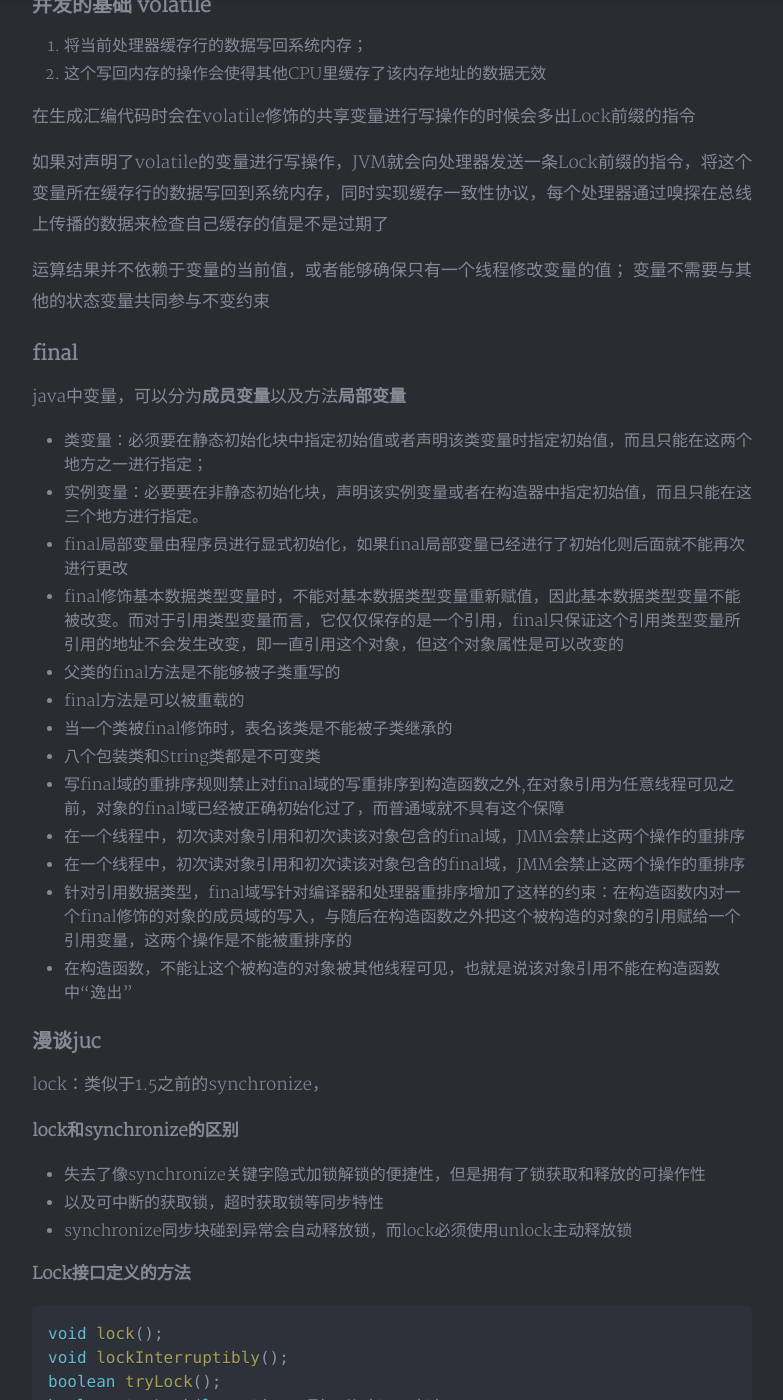
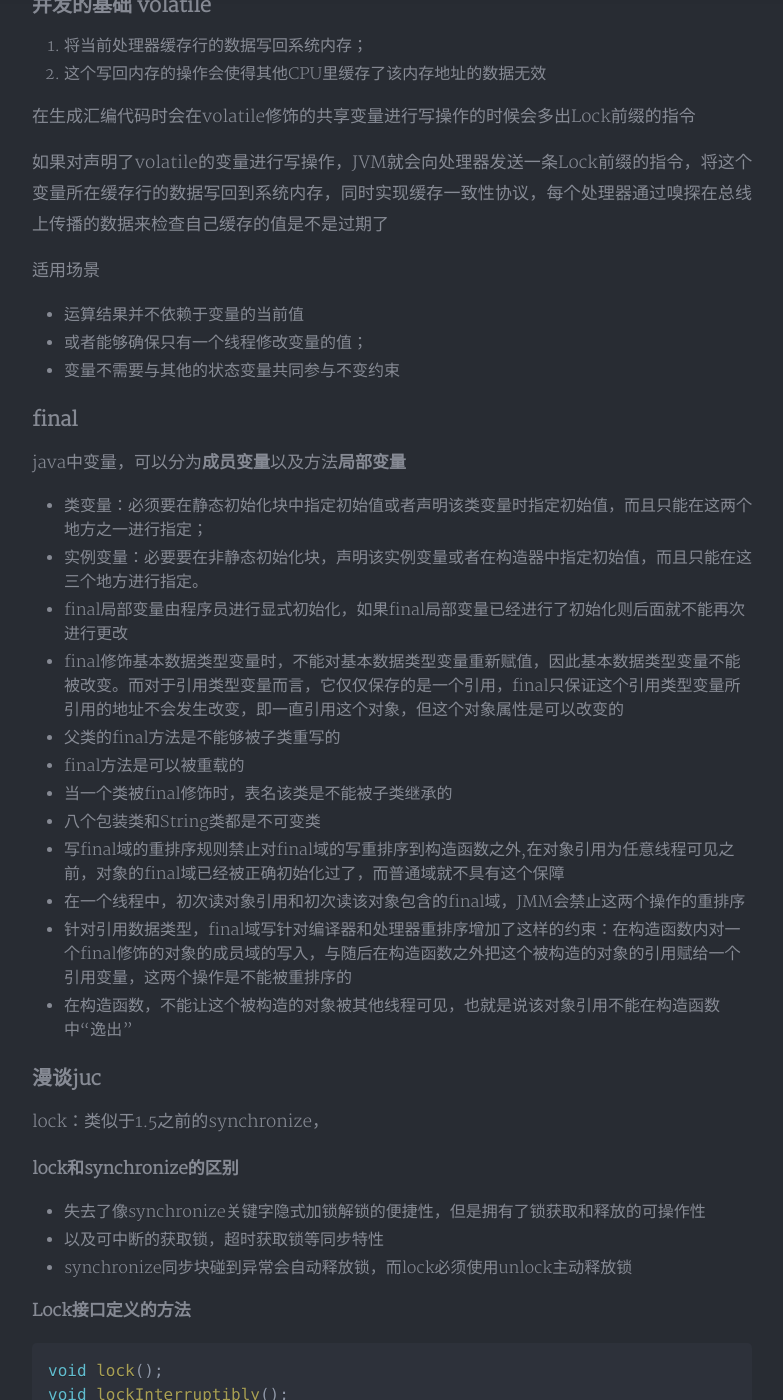
Before and after one commit to gobige/gobige.github.io, a Jekyll site: the page built from _posts/2017-10-27-javaconcurrent.md, in a window 1280 px wide and 1400 px high, scrolled down 4314 px. Shown: the whole window, without its empty margins (248-1031 px from the left). Built offline with Jekyll 4.4.1, drawn with Linux system fonts in a browser that asks for light colours; nearby versions of some CDN libraries; a style sheet for code colours, icons or effects is not loaded.

Commit message:
update 布局

```diff
--- a/_posts/2017-10-27-javaconcurrent.md
+++ b/_posts/2017-10-27-javaconcurrent.md
@@ -141,8 +141,11 @@ synchronized关键字可以使用在方法，代码块上，应用在实例方
 
 如果对声明了volatile的变量进行写操作，JVM就会向处理器发送一条Lock前缀的指令，将这个变量所在缓存行的数据写回到系统内存，同时实现缓存一致性协议，每个处理器通过嗅探在总线上传播的数据来检查自己缓存的值是不是过期了
 
-运算结果并不依赖于变量的当前值，或者能够确保只有一个线程修改变量的值；
-变量不需要与其他的状态变量共同参与不变约束
+适用场景
+
+- 运算结果并不依赖于变量的当前值
+- 或者能够确保只有一个线程修改变量的值；
+- 变量不需要与其他的状态变量共同参与不变约束
 
 ### final
 java中变量，可以分为**成员变量**以及方法**局部变量**
@@ -156,7 +159,6 @@ java中变量，可以分为**成员变量**以及方法**局部变量**
 - 当一个类被final修饰时，表名该类是不能被子类继承的
 - 八个包装类和String类都是不可变类
 - 写final域的重排序规则禁止对final域的写重排序到构造函数之外,在对象引用为任意线程可见之前，对象的final域已经被正确初始化过了，而普通域就不具有这个保障
-- 在一个线程中，初次读对象引用和初次读该对象包含的final域，JMM会禁止这两个操作的重排序
 - 在一个线程中，初次读对象引用和初次读该对象包含的final域，JMM会禁止这两个操作的重排序
 - 针对引用数据类型，final域写针对编译器和处理器重排序增加了这样的约束：在构造函数内对一个final修饰的对象的成员域的写入，与随后在构造函数之外把这个被构造的对象的引用赋给一个引用变量，这两个操作是不能被重排序的
 - 在构造函数，不能让这个被构造的对象被其他线程可见，也就是说该对象引用不能在构造函数中“逸出”
```
Also changed, not shown: _posts/2018-08-23-arithmetic.md (added, +10 -0 lines).
